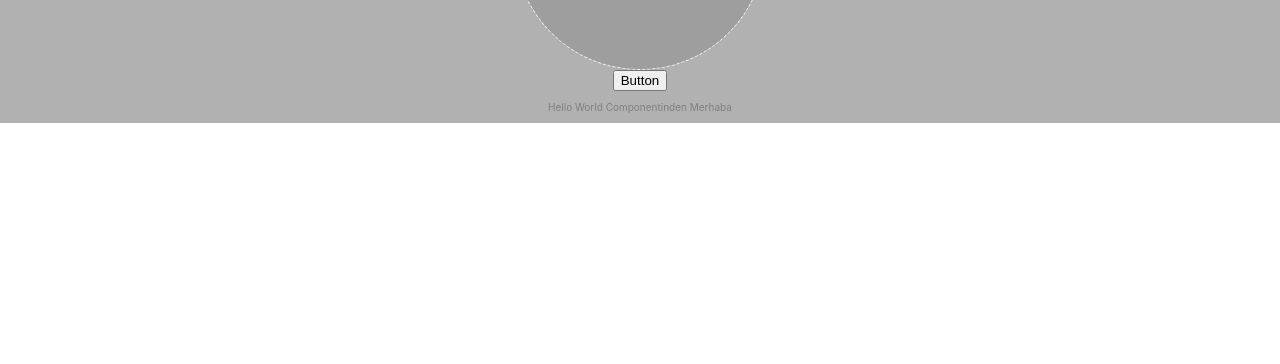
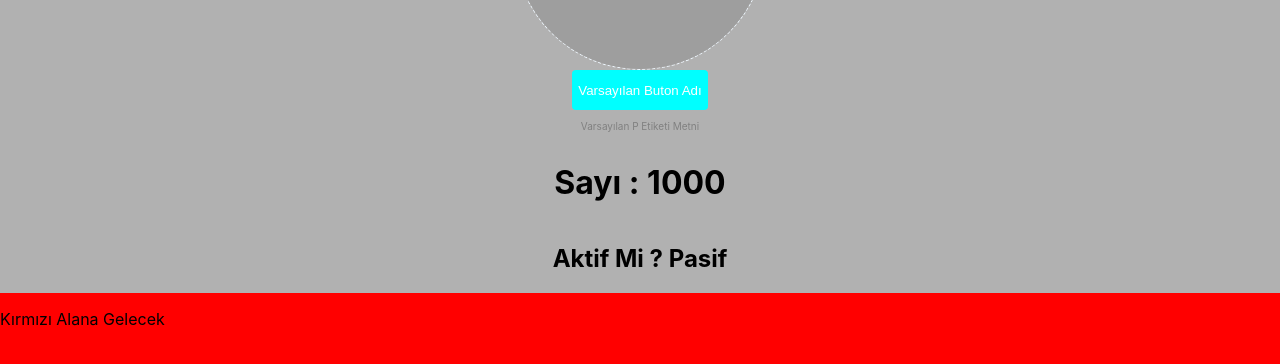
Before and after one commit to mertkama/my_app, a React (Create React App) app: page / in a window 1280 px wide. Shown: the part 202-566 px from the top of the page. Built offline with nearby package versions, Linux system fonts and the light colour scheme; grey boxes are pictures that could not be loaded.

Commit message:
propslar öğrenildi.

```diff
--- a/src/App.js
+++ b/src/App.js
@@ -5,7 +5,10 @@ function App() {
   return (
     <div>
       Merhaba Dünya
-      <HelloWorld />
+      <HelloWorld
+      resim = "https://images.unsplash.com/photo-1533738363-b7f9aef128ce?ixlib=rb-1.2.1&ixid=MnwxMjA3fDB8MHxwaG90by1wYWdlfHx8fGVufDB8fHx8&auto=format&fit=crop&w=735&q=80">
+        <p>Kırmızı Alana Gelecek</p>
+      </HelloWorld>
     </div>
   );
 }
--- a/src/components/HelloWorld.css
+++ b/src/components/HelloWorld.css
@@ -26,3 +26,8 @@
     font-size: 10px;
     color: grey;
 }
+.helloWorldRedArea{
+    width: 100%;
+    background-color: red;
+    height: 400px;
+}
--- a/src/components/HelloWorld.js
+++ b/src/components/HelloWorld.js
@@ -1,16 +1,39 @@
 import React from "react"
-
+import PropTypes from 'prop-types';
 import './HelloWorld.css'
 
-const hello_world1 = () => {
+const HelloWorld = ({ resim, butonadı, petiketi, aktif, sayi, children }) => {
     return (
         <div className='helloWorldWrapper'>
-            <img alt ="" className="helloWorldImage"
-            src="https://images.unsplash.com/photo-1469474968028-56623f02e42e?ixlib=rb-1.2.1&ixid=MnwxMjA3fDB8MHxwaG90by1wYWdlfHx8fGVufDB8fHx8&auto=format&fit=crop&w=1474&q=80" />
-            <button className='HelloWorldButton'>Button</button>
-            <p className='helloWorldP'>Hello World Componentinden Merhaba</p>
+            <img alt="" className="helloWorldImage"
+                src={resim} />
+            <button className='helloWorldButton'>{butonadı}</button>
+            <p className='helloWorldP'>{petiketi}</p>
+            <h1>Sayı : {sayi}</h1>
+            <h2>Aktif Mi ? {aktif == true ? "Aktif" : "Pasif"}</h2>
+            <div className="helloWorldRedArea">
+                {children}
+            </div>
+
+
         </div>
     )
 }
+HelloWorld.propTypes = {
+    resim: PropTypes.string,
+    butonadı: PropTypes.string,
+    aktif: PropTypes.bool,
+    petiketi: PropTypes.string,
+    children: PropTypes.node,
+    sayi: PropTypes.number
 
-export default hello_world1
+}
+
+HelloWorld.defaultProps = {
+    butonadı:"Varsayılan Buton Adı",
+    petiketi:"Varsayılan P Etiketi Metni",
+    sayi:1000,
+    aktif:false
+}
+
+export default HelloWorld
```
